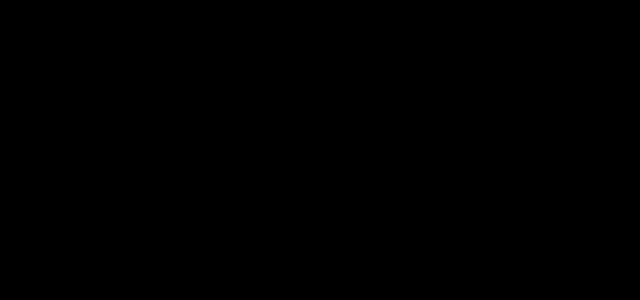
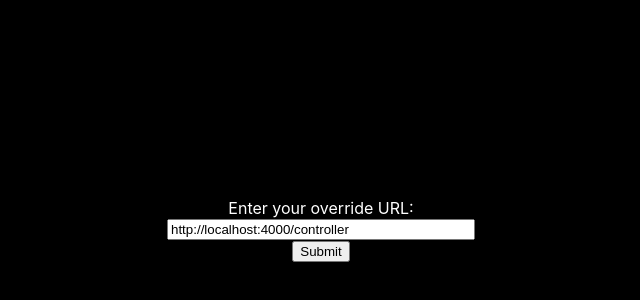
Before and after one commit to AbaTekNTNU/stream-gui-controller-frontend, a React (Create React App) app: page / in a window 1280 px wide. Before the commit this address had no page. Shown: the part 170-470 px from the top of the page, without its empty margins (319-959 px from the left). Built offline with nearby package versions, Linux system fonts and the light colour scheme.

Commit message:
Add landing page at base url and add redux imports

```diff
--- a/src/App.tsx
+++ b/src/App.tsx
@@ -2,16 +2,22 @@ import React from "react";
 import "./App.css";
 import { BrowserRouter as Router, Route, Routes } from "react-router-dom";
 import Basket from "./modules/basket";
+import Landing from "./modules/landing";
+import { store } from './store'
+import { Provider } from 'react-redux'
 
 function App() {
   return (
+    <Provider store={store}>
       <div className="App">
         <Router>
           <Routes>
+            <Route path="/" element={<Landing />} />
             <Route path="/basket" element={<Basket />} />
           </Routes>
         </Router>
       </div>
+    </Provider>
   );
 }
 
--- /dev/null
+++ b/src/modules/landing/index.tsx
@@ -0,0 +1,46 @@
+import React, { useState, useEffect } from 'react';
+import { useDispatch, useSelector } from 'react-redux';
+import { setByValue } from '../../reducers/urlSlice';
+import { RootState } from '../../store';
+import moduleinfo from "../basket/moduleinfo.json";
+
+
+const Landing = () => {
+    const url = useSelector((state: RootState) => state.url);
+    const dispatch = useDispatch();
+
+    const [urlOverride, setUrlOverride] = useState(moduleinfo.url);
+
+    useEffect(() => {
+        console.log(url);
+    }, [url]);
+
+    const onSubmit = () => {
+        //console.log("onSubmit called");
+        dispatch(setByValue(urlOverride));
+    }
+
+    return (
+        <div >
+            <form>
+                <label >
+                    <div style={{ color: 'white' }}>
+                        Enter your override URL:
+                    </div>
+                    <input
+                        type="text"
+                        value={urlOverride}
+                        onChange={(e) => setUrlOverride(e.target.value)}
+                        style={{ width: '300px' }}
+                    />
+                </label>
+            </form>
+            <button type="button" onClick={onSubmit}>Submit</button>
+            {/*<div style={{ color: 'white' }}>
+                <strong>urlSlice value: </strong>{url.value}
+            </div>*/}
+        </div>
+    );
+};
+
+export default Landing;
```
Lines whose indentation alone changed are shown as unchanged.
